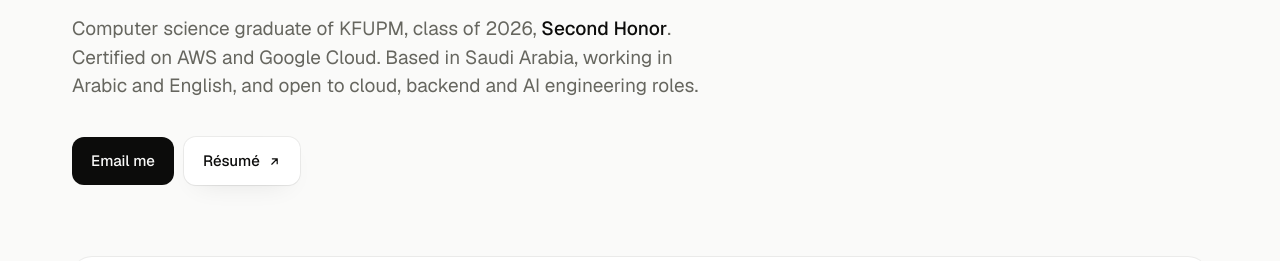
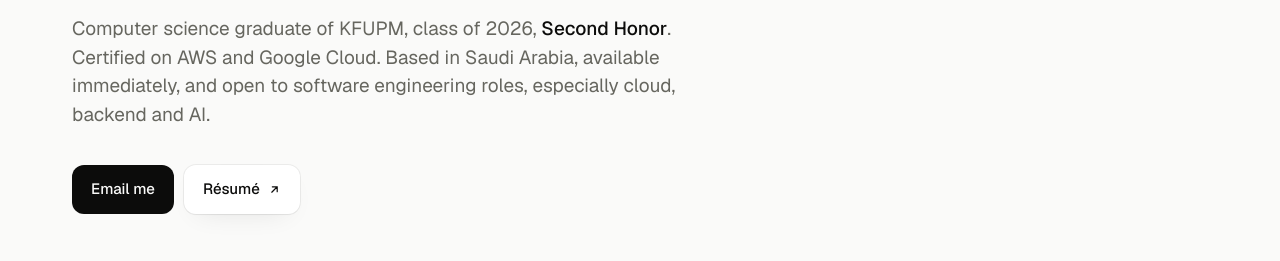
Before and after one commit to mshowaikhat/mshowaikhat.github.io, a plain HTML site: page index.html in a window 1280 px wide. Shown: the part 491-752 px from the top of the page. Drawn offline with nearby package versions, Linux system fonts and the light colour scheme.

Commit message:
Update intro: availability and role focus
Co-Authored-By: Claude Fable 5.2 <noreply@anthropic.com>

```diff
--- a/index.html
+++ b/index.html
@@ -31,7 +31,7 @@
     <section class="hero">
       <h1 id="name">Mohammed Alshowaikhat</h1>
       <p class="role">Software engineer. <span>I build cloud backends, AI agents and the products around them.</span></p>
-      <p class="sub">Computer science graduate of KFUPM, class of 2026, <strong>Second Honor</strong>. Certified on AWS and Google Cloud. Based in Saudi Arabia, working in Arabic and English, and open to cloud, backend and AI engineering roles.</p>
+      <p class="sub">Computer science graduate of KFUPM, class of 2026, <strong>Second Honor</strong>. Certified on AWS and Google Cloud. Based in Saudi Arabia, available immediately, and open to software engineering roles, especially cloud, backend and AI.</p>
       <div class="cta-row">
         <a class="btn p" href="mailto:mshowaikhat@gmail.com">Email me</a>
         <a class="btn" href="assets/Mohammed_Alshowaikhat_CV.pdf">Résumé <svg width="13" height="13" viewBox="0 0 24 24" fill="none" stroke="currentColor" stroke-width="2.2" stroke-linecap="round" stroke-linejoin="round" aria-hidden="true"><path d="M7 17 17 7M8 7h9v9"/></svg></a>
```
